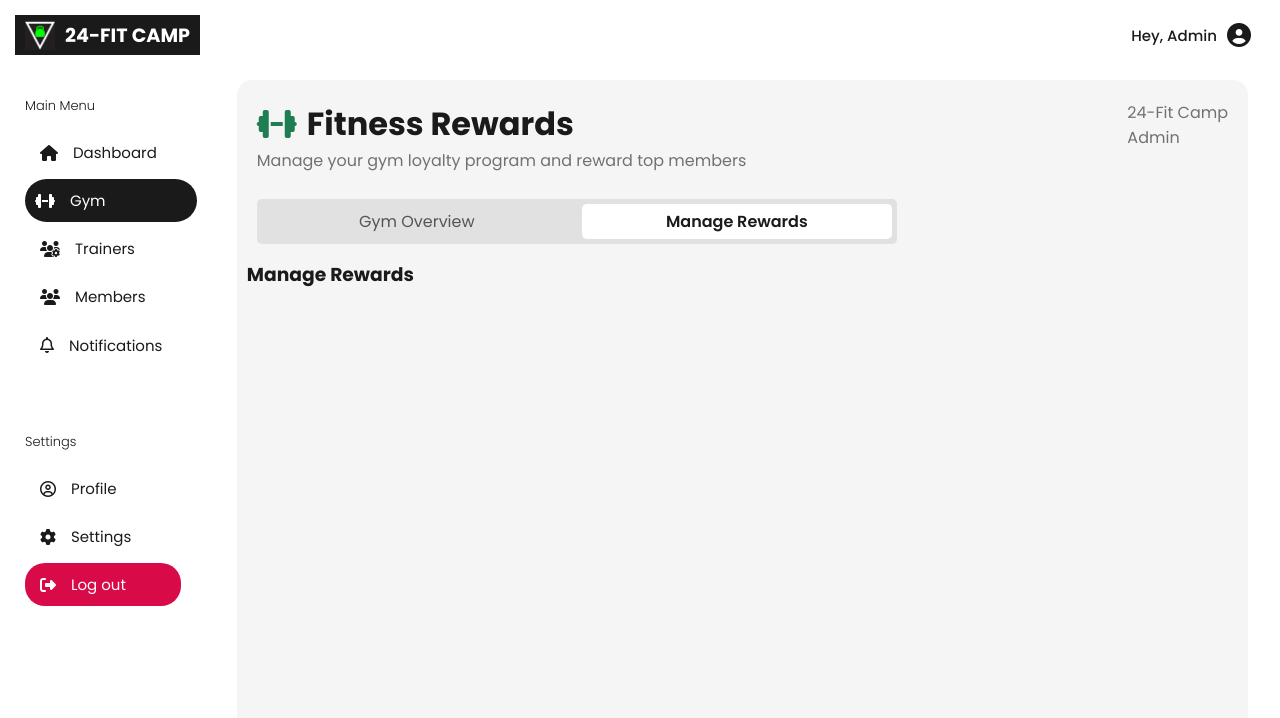
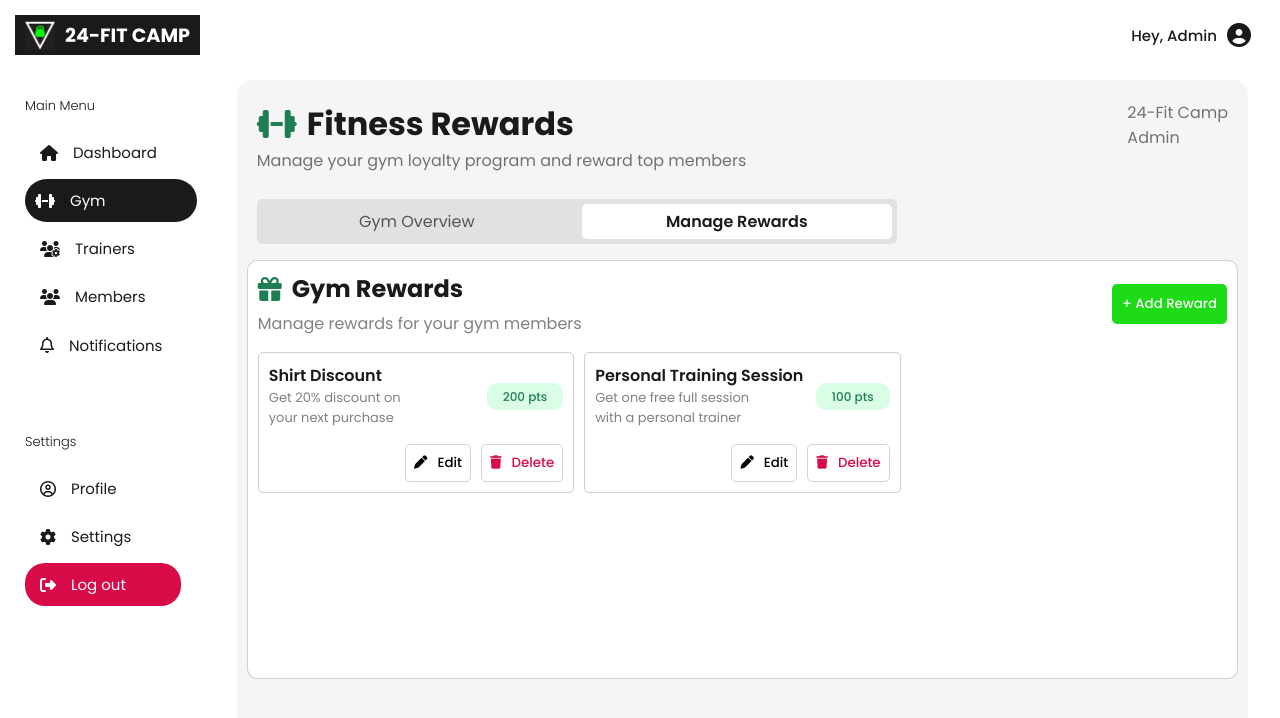
Before and after one commit to namron16/24-fit-camp, a React (Vite) app: page /admin/gym-management/rewards in a window 1280 px wide. Shown: the top 718 px of the page. Built offline with nearby package versions, Linux system fonts and the light colour scheme; data requests are answered from the project's data file.

Commit message:
added gym rewards ui & created rewards fetch hook

```diff
--- a/db.json
+++ b/db.json
@@ -83,5 +83,20 @@
       "lastName": "Monster",
       "email": "cookiemonster@example.com"
     }
+  ],
+
+  "rewards": [
+    {
+      "id": "1",
+      "name": "Personal Training Session",
+      "description": "Get one free full session with a personal trainer",
+      "points": 100
+    },
+    {
+      "id": "2",
+      "name": "Shirt Discount",
+      "description": "Get 20% discount on your next purchase",
+      "points": 200
+    }
   ]
 }
--- a/src/components/Admin/GymComponent/GymOverview.jsx
+++ b/src/components/Admin/GymComponent/GymOverview.jsx
@@ -19,7 +19,7 @@ const GymOverview = () => {
         <span>The Top 5 members with the highest gym points</span>
       </div>
       <div className="overview-content">
-        <div className="overview">
+        <div className="overview-container">
           {sortedMembers.map((member, index) => (
             <div className="overview-items" key={member.id}>
               <div className="overview-details">
--- a/src/components/Admin/GymComponent/GymRewards.jsx
+++ b/src/components/Admin/GymComponent/GymRewards.jsx
@@ -1,11 +1,69 @@
-import React from 'react'
+import React, { useRef } from "react";
+import RewardsModal from "./RewardsModal";
+import "./gymRewards.css";
+import { useFetchRewards } from "../../../utils/FetchData";
 
 const GymRewards = () => {
+  const { rewards } = useFetchRewards();
+  const rewardsRef = useRef(null);
+
+  const handleRewardsModal = () => {
+    rewardsRef.current.showModal();
+  };
+
+  const displayedRewards = rewards?.data?.map((reward) => {
+    return (
+      <div className="rewards-items" key={reward.id}>
+        <div className="rewards-items__container">
+          <div className="rewards-details">
+            <span className="reward-name">{reward.name}</span>
+            <span className="reward-description">{reward.description}</span>
+          </div>
+          <div className="rewards-points">
+            <span>{reward.points} pts</span>
+          </div>
+        </div>
+        <div className="rewards-actions">
+          <button className="edit-reward">
+            <i className="fa-solid fa-pen"></i>Edit
+          </button>
+          <button className="delete-reward">
+            <i className="fa-solid fa-trash"></i>Delete
+          </button>
+        </div>
+      </div>
+    );
+  }).reverse();
   return (
-    <section>
-      <h1>Manage Rewards</h1>
+    <section className="rewards">
+      <div className="rewards-header">
+        <div className="rewards-header__container">
+          <h2 className="rewards-title">
+            <i className="fa-solid fa-gift"></i>
+            Gym Rewards
+          </h2>
+          <span>Manage rewards for your gym members</span>
+        </div>
+        <div className="rewards-btn">
+          <button onClick={handleRewardsModal}>
+            <span>+</span> Add Reward
+          </button>
+        </div>
+      </div>
+      <div className="rewards-content">
+        <div className="rewards-container">
+          {rewards?.data?.length > 0 ? (
+            displayedRewards
+          ) : (
+            <h3>
+              No member rewards yet. You can create rewards for your gym members
+            </h3>
+          )}
+        </div>
+      </div>
+      <RewardsModal rewardsRef={rewardsRef} />
     </section>
-  )
-}
+  );
+};
 
-export default GymRewards
+export default GymRewards;
--- /dev/null
+++ b/src/components/Admin/GymComponent/RewardsModal.jsx
@@ -0,0 +1,13 @@
+import React, { useState } from "react";
+import "./postmodal.css";
+import { v4 as uuidV4 } from "uuid";
+
+const RewardsModal = ({ rewardsRef }) => {
+  return (
+    <dialog ref={rewardsRef} className="postModal">
+      <h1>this is the rewards modal</h1>
+    </dialog>
+  );
+};
+
+export default RewardsModal;
--- /dev/null
+++ b/src/components/Admin/GymComponent/gymRewards.css
@@ -0,0 +1,139 @@
+@import url('../../../main.css');
+
+.rewards {
+    background-color: var(--light-bg);
+    padding: 10px;
+    border: 1px solid rgba(17, 17, 17, 0.2);
+    border-radius: 10px;
+    height: 100%;
+}
+
+
+.rewards-header {
+    display: flex;
+    justify-content: space-between;
+
+}
+
+.rewards-title {
+    display: flex;
+    gap: 10px;
+    align-items: center;
+}
+
+.rewards-title i {
+    color: var(--text-green);
+}
+
+.rewards-header__container {
+    display: flex;
+    flex-direction: column;
+    gap: 5px;
+}
+
+.rewards-header__container span {
+    color: gray;
+}
+
+.rewards-btn {
+    display: flex;
+    align-items: center;
+    gap: 10px;
+}
+
+.rewards-btn button {
+    padding: 10px;
+    border-radius: 5px;
+    border: none;
+    background-color: var(--main-lightgreen);
+    color: var(--light-bg);
+    cursor: pointer;
+    font-family: inherit;
+    font-weight: 500;
+}
+
+.rewards-content {
+    display: flex;
+    flex-direction: column;
+    gap: 10px;
+    margin-top: 1rem;
+    overflow-y: hidden;
+    height: 100%;
+}
+
+
+.rewards-container {
+    display: grid;
+    grid-template-columns: repeat(3, 1fr);
+    grid-template-rows: repeat(3, 1fr);
+    gap: 10px;
+    overflow-y: auto;
+}
+
+.rewards-items {
+    border: 1px solid rgba(17, 17, 17, 0.2);
+    padding: 10px;
+    border-radius: 5px;
+    display: flex;
+    flex-direction: column;
+    gap: 1rem;
+}
+
+.rewards-items__container {
+    display: flex;
+    justify-content: space-between;
+    align-items: center;
+    gap: 10px;
+}
+
+
+
+.rewards-details {
+    display: flex;
+    flex-direction: column;
+}
+
+.reward-name {
+    font-weight: 600;
+}
+
+.reward-description {
+    color: gray;
+    font-size: 13px;
+    width: 20ch;
+}
+
+
+.rewards-points span {
+    color: var(--text-green);
+    background-color: var(--transparent-green);
+    padding: 5px 1rem;
+    border-radius: 10px;
+    font-weight: 500;
+    font-size: 12px;
+
+}
+
+.rewards-actions {
+    display: flex;
+    justify-content: end;
+    align-items: center;
+    gap: 10px;
+}
+
+.rewards-actions button {
+    display: flex;
+    align-items: center;
+    gap: 10px;
+    padding: 8px;
+    border-radius: 5px;
+    background-color: transparent;
+    border: 1px solid rgba(163, 163, 163, 0.473);
+    cursor: pointer;
+    font-family: inherit;
+    font-weight: 500;
+}
+
+.delete-reward {
+    color: var(--red-clr);
+}
--- a/src/components/Admin/Modal.jsx
+++ b/src/components/Admin/Modal.jsx
@@ -46,6 +46,7 @@ const MemberModal = ({ dialogRef, slug }) => {
           membershipStart: membershipStart.toISOString(),
           membershipEnd: membershipEnd.toISOString(),
           notified: false,
+          points: 10,
         };
         addMember(newMember);
       } else if (slug === "trainer") {
--- a/src/main.css
+++ b/src/main.css
@@ -16,6 +16,7 @@
     --dark-gray: #647489;
     --dark-green-bg: #255F38;
     --text-green: #1F7D53;
+    --transparent-green: #dafde6;
     --main-green: #1E5128;
     --main-lightgreen: #1edb17;
     --light-bg: #fff;
--- a/src/pages/Admin/Gym.jsx
+++ b/src/pages/Admin/Gym.jsx
@@ -1,6 +1,5 @@
 import React from "react";
 import { Outlet } from "react-router-dom";
-import PostModal from "../../components/Admin/GymComponent/PostModal";
 import GymHeader from "../../components/Admin/GymComponent/GymHeader";
 import Loading from "../../components/Loading/Loading";
 import usePageTransition from "../../utils/usePageTransition";
--- a/src/utils/FetchData.js
+++ b/src/utils/FetchData.js
@@ -6,7 +6,7 @@ import {
 } from "@tanstack/react-query";
 
 import axios from "axios";
-
+//members hooks
 //fetch members
 export const useFetchMembers = () => {
   const { data } = useSuspenseQuery({
@@ -39,44 +39,6 @@ export const useFetchMembersDetail = (id) => {
     staleTime: 1000 * 60 * 5,
   });
   return { memberDetails: data };
-};
-
-export const useFetchTrainers = () => {
-  //fetch trainers
-  const { data } = useSuspenseQuery({
-    queryKey: ["trainers"],
-    queryFn: async () => {
-      return await axios.get("http://localhost:4000/trainers");
-    },
-    staleTime: 1000 * 60 * 5,
-  });
-
-  return { trainers: data };
-};
-export const useFetchTrainerDetails = (id) => {
-  //fetch trainers details
-  const { data } = useSuspenseQuery({
-    queryKey: ["trainers", id],
-    queryFn: async () => {
-      return await axios.get(`http://localhost:4000/trainers/${id}`);
-    },
-    staleTime: 1000 * 60 * 5,
-  });
-
-  return { trainerDetails: data };
-};
-
-export const useFetchAdmins = () => {
-  //fetch admins
-  const { data } = useSuspenseQuery({
-    queryKey: ["admins"],
-    queryFn: async () => {
-      return await axios.get("http://localhost:4000/admins");
-    },
-    staleTime: 1000 * 60 * 5,
-  });
-
-  return { admins: data };
 };
 
 //add member
@@ -168,6 +130,63 @@ export const useEditMember = (id) => {
   });
 
   return { editMember };
+};
+
+//delete member
+export const useDeleteMember = () => {
+  const queryClient = useQueryClient();
+  const { mutate: deleteMember } = useMutation({
+    mutationFn: (memberId) => {
+      return axios.delete(`http://localhost:4000/members/${memberId}`);
+    },
+    onMutate: (memberId) => {
+      queryClient.cancelQueries(["members"]);
+      const prevPostData = queryClient.getQueryData(["members"]);
+      queryClient.setQueryData(["members"], (oldData) => {
+        return {
+          ...oldData,
+          data: oldData.data.filter((member) => member.id !== memberId),
+        };
+      });
+      return {
+        prevPostData,
+      };
+    },
+    onError: (_error, _post, context) => {
+      queryClient.setQueryData(["members"], context.prevPostData);
+    },
+    onSettled: () => {
+      queryClient.invalidateQueries(["members"]);
+    },
+  });
+
+  return { deleteMember };
+};
+
+//trainers hook
+export const useFetchTrainers = () => {
+  //fetch trainers
+  const { data } = useSuspenseQuery({
+    queryKey: ["trainers"],
+    queryFn: async () => {
+      return await axios.get("http://localhost:4000/trainers");
+    },
+    staleTime: 1000 * 60 * 5,
+  });
+
+  return { trainers: data };
+};
+export const useFetchTrainerDetails = (id) => {
+  //fetch trainers details
+  const { data } = useSuspenseQuery({
+    queryKey: ["trainers", id],
+    queryFn: async () => {
+      return await axios.get(`http://localhost:4000/trainers/${id}`);
+    },
+    staleTime: 1000 * 60 * 5,
+  });
+
+  return { trainerDetails: data };
 };
 
 //add trainer
@@ -264,6 +283,51 @@ export const useEditTrainer = (id) => {
   return { editTrainer };
 };
 
+//delete trainer
+export const useDeleteTrainer = () => {
+  const queryClient = useQueryClient();
+  const { mutate: deleteTrainer } = useMutation({
+    mutationFn: (trainerId) => {
+      return axios.delete(`http://localhost:4000/trainers/${trainerId}`);
+    },
+    onMutate: (trainerId) => {
+      queryClient.cancelQueries(["trainers"]);
+      const prevPostData = queryClient.getQueryData(["trainers"]);
+      queryClient.setQueryData(["trainers"], (oldData) => {
+        return {
+          ...oldData,
+          data: oldData.data.filter((trainer) => trainer.id !== trainerId),
+        };
+      });
+      return {
+        prevPostData,
+      };
+    },
+    onError: (_error, _post, context) => {
+      queryClient.setQueryData(["trainers"], context.prevPostData);
+    },
+    onSettled: () => {
+      queryClient.invalidateQueries(["trainers"]);
+    },
+  });
+
+  return { deleteTrainer };
+};
+
+//admins hook
+export const useFetchAdmins = () => {
+  //fetch admins
+  const { data } = useSuspenseQuery({
+    queryKey: ["admins"],
+    queryFn: async () => {
+      return await axios.get("http://localhost:4000/admins");
+    },
+    staleTime: 1000 * 60 * 5,
+  });
+
+  return { admins: data };
+};
+
 //edit admin
 export const useEditAdmin = (id) => {
   const queryClient = useQueryClient();
@@ -327,64 +391,15 @@ export const useEditAdmin = (id) => {
   return { editAdmin };
 };
 
-//delete member
-export const useDeleteMember = () => {
-  const queryClient = useQueryClient();
-  const { mutate: deleteMember } = useMutation({
-    mutationFn: (memberId) => {
-      return axios.delete(`http://localhost:4000/members/${memberId}`);
+//rewards hook
+export const useFetchRewards = () => {
+  const { data } = useSuspenseQuery({
+    queryKey: ["rewards"],
+    queryFn: async () => {
+      return await axios.get("http://localhost:4000/rewards");
     },
-    onMutate: (memberId) => {
-      queryClient.cancelQueries(["members"]);
-      const prevPostData = queryClient.getQueryData(["members"]);
-      queryClient.setQueryData(["members"], (oldData) => {
-        return {
-          ...oldData,
-          data: oldData.data.filter((member) => member.id !== memberId),
-        };
-      });
-      return {
-        prevPostData,
-      };
-    },
-    onError: (_error, _post, context) => {
-      queryClient.setQueryData(["members"], context.prevPostData);
-    },
-    onSettled: () => {
-      queryClient.invalidateQueries(["members"]);
-    },
+    staleTime: 1000 * 60 * 5,
   });
 
-  return { deleteMember };
+  return { rewards: data };
 };
-
-//delete trainer
-export const useDeleteTrainer = () => {
-  const queryClient = useQueryClient();
-  const { mutate: deleteTrainer } = useMutation({
-    mutationFn: (trainerId) => {
-      return axios.delete(`http://localhost:4000/trainers/${trainerId}`);
-    },
-    onMutate: (trainerId) => {
-      queryClient.cancelQueries(["trainers"]);
-      const prevPostData = queryClient.getQueryData(["trainers"]);
-      queryClient.setQueryData(["trainers"], (oldData) => {
-        return {
-          ...oldData,
-          data: oldData.data.filter((trainer) => trainer.id !== trainerId),
-        };
-      });
-      return {
-        prevPostData,
-      };
-    },
-    onError: (_error, _post, context) => {
-      queryClient.setQueryData(["trainers"], context.prevPostData);
-    },
-    onSettled: () => {
-      queryClient.invalidateQueries(["trainers"]);
-    },
-  });
-
-  return { deleteTrainer };
-};
```
Also changed, not shown: src/components/Admin/GymComponent/PostModal.jsx (deleted, +0 -9 lines), src/components/Admin/GymComponent/gymOverview.css (+6 -2 lines).
